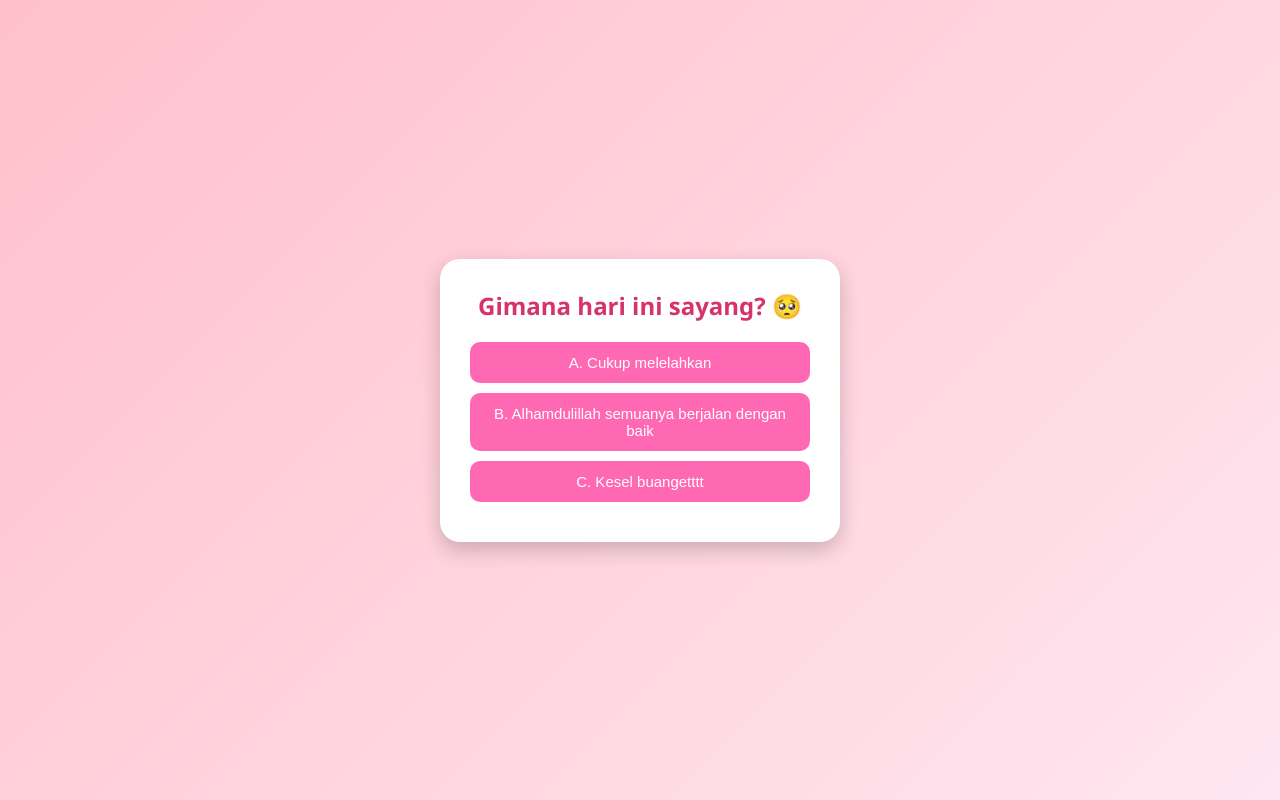
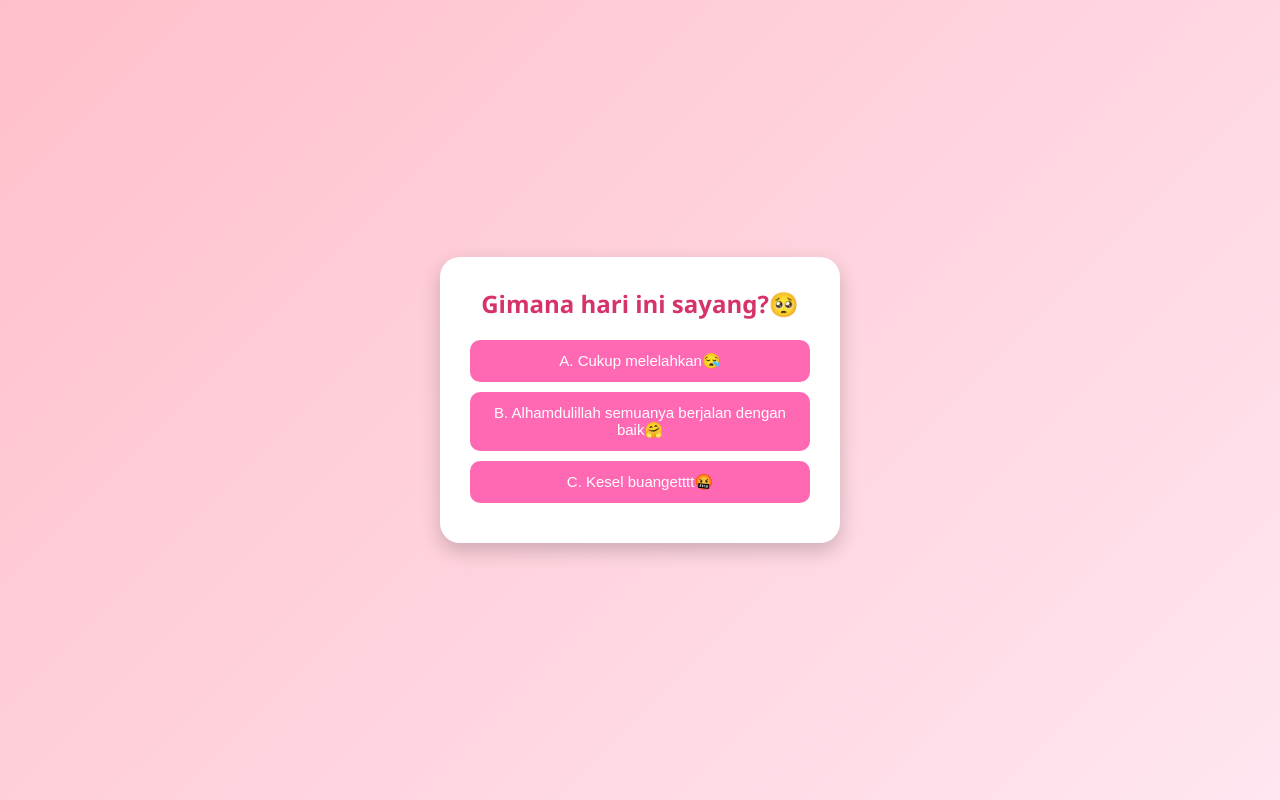
Before and after one commit to FaiizOfficial/buatbidadari, a plain HTML site: page index.html in a window 1280 px wide. Drawn offline with Linux system fonts and the light colour scheme.

Commit message:
Update index.html

```diff
--- a/index.html
+++ b/index.html
@@ -163,30 +163,84 @@
 <!-- POPUP 1 -->
 <div class="popup-overlay" id="popup1">
   <div class="popup-card">
-    <h2>Gimana hari ini sayang? 🥺</h2>
-    <button onclick="nextToSecondPopup()">A. Cukup melelahkan</button>
-    <button onclick="nextToSecondPopup()">B. Alhamdulillah semuanya berjalan dengan baik</button>
-    <button onclick="nextToSecondPopup()">C. Kesel buangetttt</button>
+    <h2>Gimana hari ini sayang?🥺</h2>
+    <button onclick="nextToSecondPopup()">A. Cukup melelahkan😪</button>
+    <button onclick="nextToSecondPopup()">B. Alhamdulillah semuanya berjalan dengan baik🤗</button>
+    <button onclick="nextToSecondPopup()">C. Kesel buangetttt🤬</button>
   </div>
 </div>
 
 <!-- POPUP 2 -->
 <div class="popup-overlay" id="popup2" style="display:none; background: #b3e5fc;">
   <div class="popup-card">
-      <h2>Akhhh sudah aku duga pasti jawaban kamu itu 😆<br><br> Sekarang pilih salah satu yah, lagi mau apa biar rasa capenya ilang?</h2>
-      <button onclick="nextPopup()">A. Mau jajannn</button>
-      <button onclick="nextPopup()">B. Mau makan gacoan lagii</button>
-      <button onclick="nextPopup()">C. Mau nyeblakk bareng kamu</button>
-      <button onclick="nextPopup()">D. Mau pelukk</button>
+      <h2>Akhhh sudah aku duga pasti jawaban kamu itu😁<br><br> Sekarang pilih salah satu yah, kamu lagi mau apa untuk mengurangi rasa capenya?</h2>
+      <button onclick="nextPopup()">A. Mau jajannn☕🍫🍣</button>
+      <button onclick="nextPopup()">B. Mau makan gacoan lagii🍜🍜</button>
+      <button onclick="nextPopup()">C. Mau nyeblakk bareng kamu🥗🥗</button>
+      <button onclick="nextPopup()">D. Mau pelukk🫂🫂</button>
   </div>
 </div>
 
 <!-- FINAL MESSAGE -->
 <div id="finalLovePage">
-  <h2>Kata-kata buat kamu yang paling aku sayang 💖</h2>
-  <p style="margin-top: 20px; max-width: 500px;">Aku bersyukur banget bisa kenal dan sayang sama kamu. Kamu itu pelipur lelah, penghapus sedih, penyemangat hidup aku. Jangan lupa istirahat ya sayangg 😚</p>
-  <p style="margin-top: 30px; color: yellow;">Scroll ke bawah dulu yaaa 👇</p>
-  <button onclick="showPhotos()" style="margin-top: 40px; padding: 12px 24px; border: none; border-radius: 12px; font-size: 16px; background-color: #ff69b4; color: white;">Klik Aku 😚</button>
+  <h2>Buat kamu yang selalu bikin aku gemeshhhh💖</h2>
+
+  <p style="margin-top: 20px; max-width: 500px;">
+    Sayangg aku ada sedikit pantun sama kata-kata buat kamuu hehehe🤭
+  </p>
+
+  <p style="margin-top: 20px; max-width: 500px;">
+    Nih pantunnya dulu yaaa: <br><br>
+    Jalan-jalan ke kota Paris,<br>
+    Jangan lupa mampir ke florist,<br>
+    Kadang kamu moodyan abies,<br>
+    Tapi tetap kamu yang paling manis💖
+  </p>
+
+  <p style="margin-top: 20px; max-width: 500px;">
+    Semangat terus yah sayang, aku selalu ada buat kamuuu, terimakasih banyak banyak juga yahh udah selalu sabar dan perhatian sama aku. Kamu itu bukan cuma pasangan, tapi juga temen curhat, penyemangat, dan tempat ternyaman aku.
+  </p>
+
+  <p style="margin-top: 20px; max-width: 500px;">
+    Semoga hubungan kita selalu diberkahi, dilancarkan, dan bisa sama-sama sampai ke tujuan yang kita mau bareng-bareng aamiin😚
+  </p>
+
+  <p style="margin-top: 30px; color: rgb(49, 184, 238); font-weight: bold;">
+    Scroll ke bawah dulu yaaa 👇
+
+
+
+
+
+
+
+
+
+
+
+
+
+
+
+
+
+
+
+
+
+
+
+
+
+
+  </p>
+
+  <!-- Spacer biar harus scroll -->
+  <div style="height: 150px;"></div>
+
+  <button onclick="showPhotos()" style="padding: 12px 24px; border: none; border-radius: 12px; font-size: 16px; background-color: #ff69b4; color: white;">
+    Klik Aku 😚
+  </button>
 </div>
 
 <!-- PHOTO GALLERY -->
```
